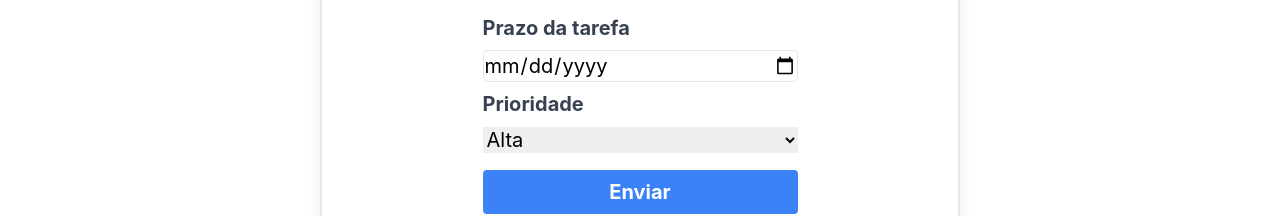
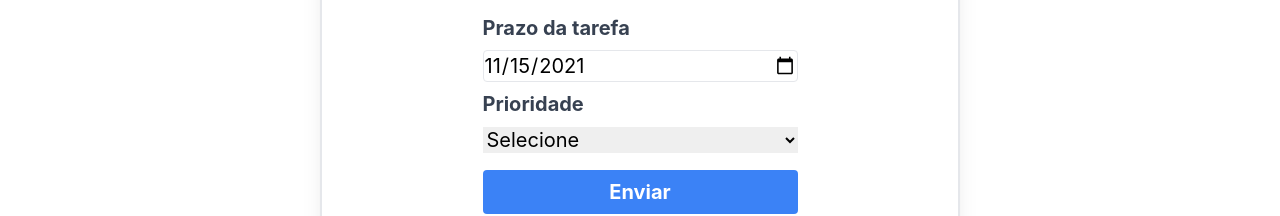
Before and after one commit to agez0s/M3-Projeto-Final-Frontend, a React (Create React App) app: page /cadastro in a window 1280 px wide. Shown: the part 363-579 px from the top of the page. Built offline with nearby package versions, Linux system fonts and the light colour scheme.

Commit message:
Edit e Cadastro com a Data pré-preenchida

```diff
--- a/src/components/shared/Header/Header.js
+++ b/src/components/shared/Header/Header.js
@@ -3,7 +3,6 @@ import { Link } from "react-router-dom";
 import "./Header.css";
 
 const Header = () => {
-
   return (
     <nav
       className="flex bg-gradient-to-r from-blue-800 via-blue-600 to-white text-white justify-between"
@@ -37,4 +36,4 @@ const Header = () => {
   );
 };
 
-export default Header
+export default Header;
--- a/src/pages/Cadastro/Cadastro.js
+++ b/src/pages/Cadastro/Cadastro.js
@@ -4,7 +4,7 @@ import { useNavigate } from "react-router-dom";
 
 const Cadastro = () => {
   const navigate = useNavigate();
-
+  let hoje = new Date().toISOString().substr(0, 10);
   const handleSubmit = async (evento) => {
     evento.preventDefault();
     const titulo = evento.target.titulo.value;
@@ -98,6 +98,7 @@ const Cadastro = () => {
             id="prazo"
             type="date"
             name="prazo"
+            value={hoje}
             className="border rounded border-blue w-full"
             required
           />
@@ -109,6 +110,10 @@ const Cadastro = () => {
             Prioridade
           </label>
           <select id="prioridade" name="prioridade" className="w-full">
+            <option selected disabled hidden>
+              Selecione
+            </option>
+
             <option value="0">Alta</option>
             <option value="1">Média</option>
             <option value="2">Baixa</option>
--- a/src/pages/Edit/Edit.js
+++ b/src/pages/Edit/Edit.js
@@ -1,9 +1,9 @@
 import React, { useState, useEffect } from "react";
-import { useParams,  useNavigate } from "react-router-dom";
+import { useParams, useNavigate } from "react-router-dom";
 import Api from "../../api/api";
 
 const Edit = () => {
-  const navigate = useNavigate()
+  const navigate = useNavigate();
   const [todo, setTodo] = useState({});
   useEffect(() => {
     getTodoById();
@@ -14,6 +14,8 @@ const Edit = () => {
   const getTodoById = async () => {
     const request = await Api.fetchGetById(id);
     const todo = await request.json();
+    let prazo = todo.prazo.substr(0, 10);
+    todo.prazo = prazo;
     setTodo(todo);
   };
 
@@ -50,8 +52,7 @@ const Edit = () => {
       setTimeout(() => {
         navigate(`/view/${todo.id}`);
       }, 3000);
-    }
-    else {
+    } else {
       botao.className =
         "bg-green-500 text-white font-bold py-2 px-4 rounded mt-4 w-full cursor-wait";
       botao.innerHTML = "✏️ Tarefa editada!";
@@ -60,7 +61,6 @@ const Edit = () => {
         navigate("/");
       }, 3000);
     }
-
   };
 
   return (
@@ -128,8 +128,10 @@ const Edit = () => {
             name="prioridade"
             className="w-full"
             onChange={handleFieldsChange}
-
           >
+            <option selected disabled hidden>
+              Selecione
+            </option>
             <option value="0">Alta</option>
             <option value="1">Média</option>
             <option value="2">Baixa</option>
@@ -147,13 +149,14 @@ const Edit = () => {
             name="status"
             className="w-full"
             onChange={handleFieldsChange}
-
           >
+            <option selected disabled hidden>
+              Selecione
+            </option>
             <option value="0">A fazer</option>
             <option value="1">Fazendo</option>
             <option value="2">Feito</option>
           </select>
-
 
           <button
             type="submit"
```
Also changed, not shown: src/components/structure/Card/Card.js (+6 -13 lines).
